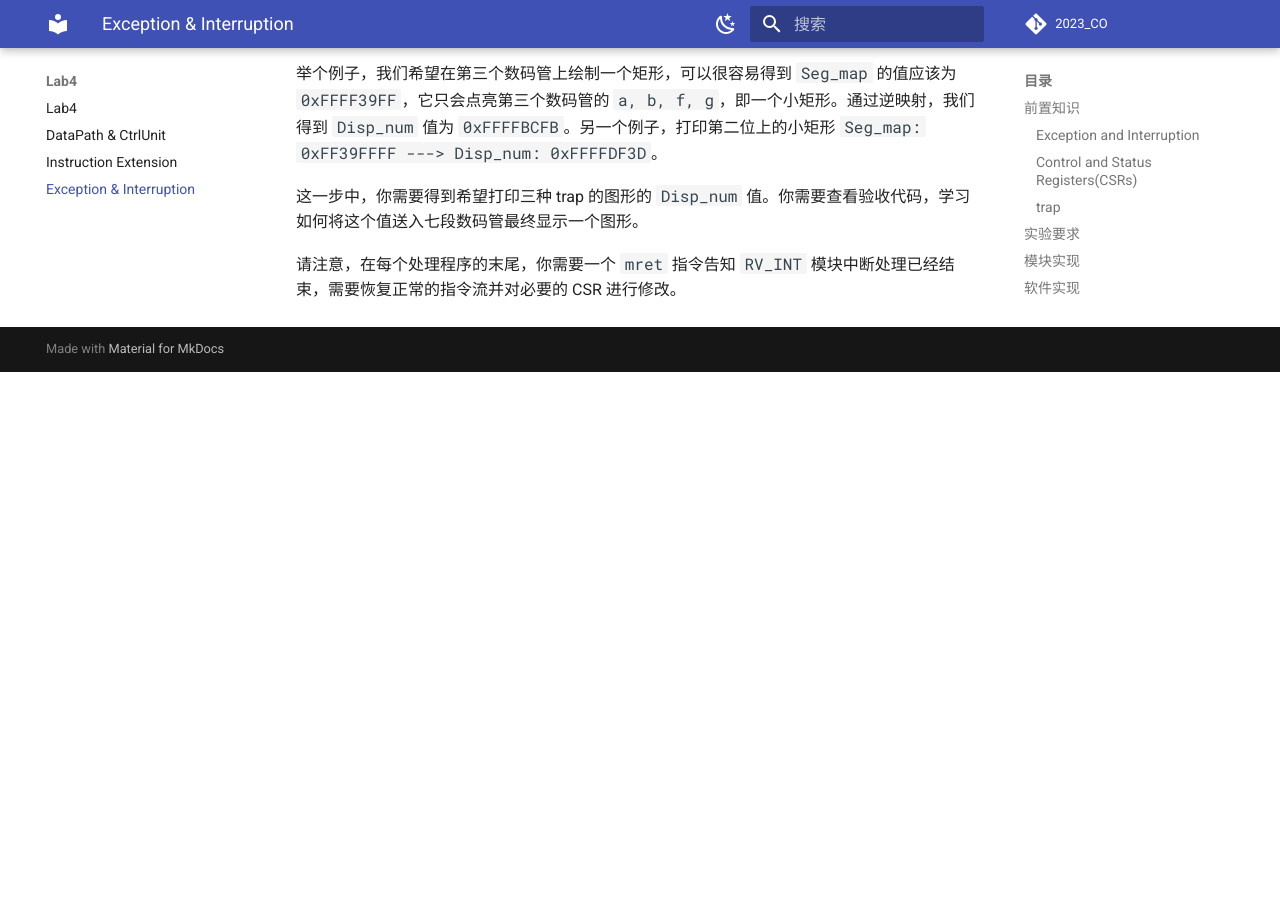
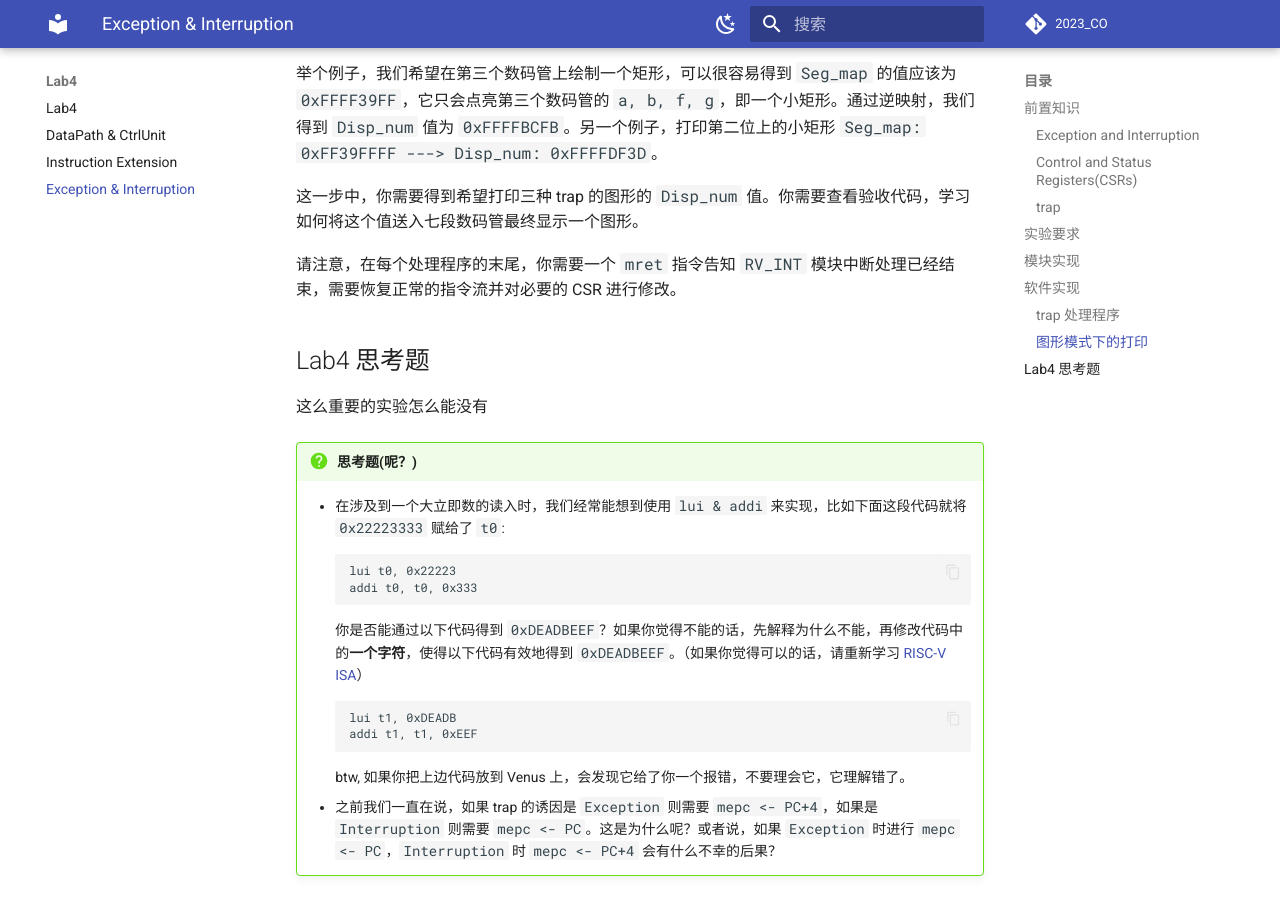
Before and after one commit to Guahao31/2023_CO, an MkDocs documentation site: the page built from docs/Lab4/exception_interruption.md, in a window 1280 px wide and 900 px high, scrolled down 5340 px. Built offline with MkDocs 1.6.1 and Material for MkDocs 9.7.7, drawn with Linux system fonts in a browser that asks for light colours; comment, search, counter and statistics services are not loaded; before the commit the page ends 5712 px from its top, so only the background shows below that.

Commit message:
update: Lab4-4 TP

````diff
--- a/docs/Lab4/exception_interruption.md
+++ b/docs/Lab4/exception_interruption.md
@@ -156,3 +156,21 @@ endmodule
 这一步中，你需要得到希望打印三种 trap 的图形的 `Disp_num` 值。你需要查看验收代码，学习如何将这个值送入七段数码管最终显示一个图形。
 
 请注意，在每个处理程序的末尾，你需要一个 `mret` 指令告知 `RV_INT` 模块中断处理已经结束，需要恢复正常的指令流并对必要的 CSR 进行修改。
+
+## Lab4 思考题
+
+这么重要的实验怎么能没有
+
+!!! question "思考题(呢？)"
+    * 在涉及到一个大立即数的读入时，我们经常能想到使用 `lui & addi` 来实现，比如下面这段代码就将 `0x22223333` 赋给了 `t0`:
+    ```
+    lui t0, 0x22223
+    addi t0, t0, 0x333
+    ```
+    你是否能通过以下代码得到 `0xDEADBEEF`？如果你觉得不能的话，先解释为什么不能，再修改代码中的**一个字符**，使得以下代码有效地得到 `0xDEADBEEF`。（如果你觉得可以的话，请重新学习 [RISC-V ISA](./attachment/riscv-spec-20191213.pdf)）
+    ```
+    lui t1, 0xDEADB
+    addi t1, t1, 0xEEF
+    ```
+    btw, 如果你把上边代码放到 Venus 上，会发现它给了你一个报错，不要理会它，它理解错了。
+    * 之前我们一直在说，如果 trap 的诱因是 `Exception` 则需要 `mepc <- PC+4`，如果是 `Interruption` 则需要 `mepc <- PC`。这是为什么呢？或者说，如果 `Exception` 时进行 `mepc <- PC`，`Interruption` 时 `mepc <- PC+4` 会有什么不幸的后果？
````
